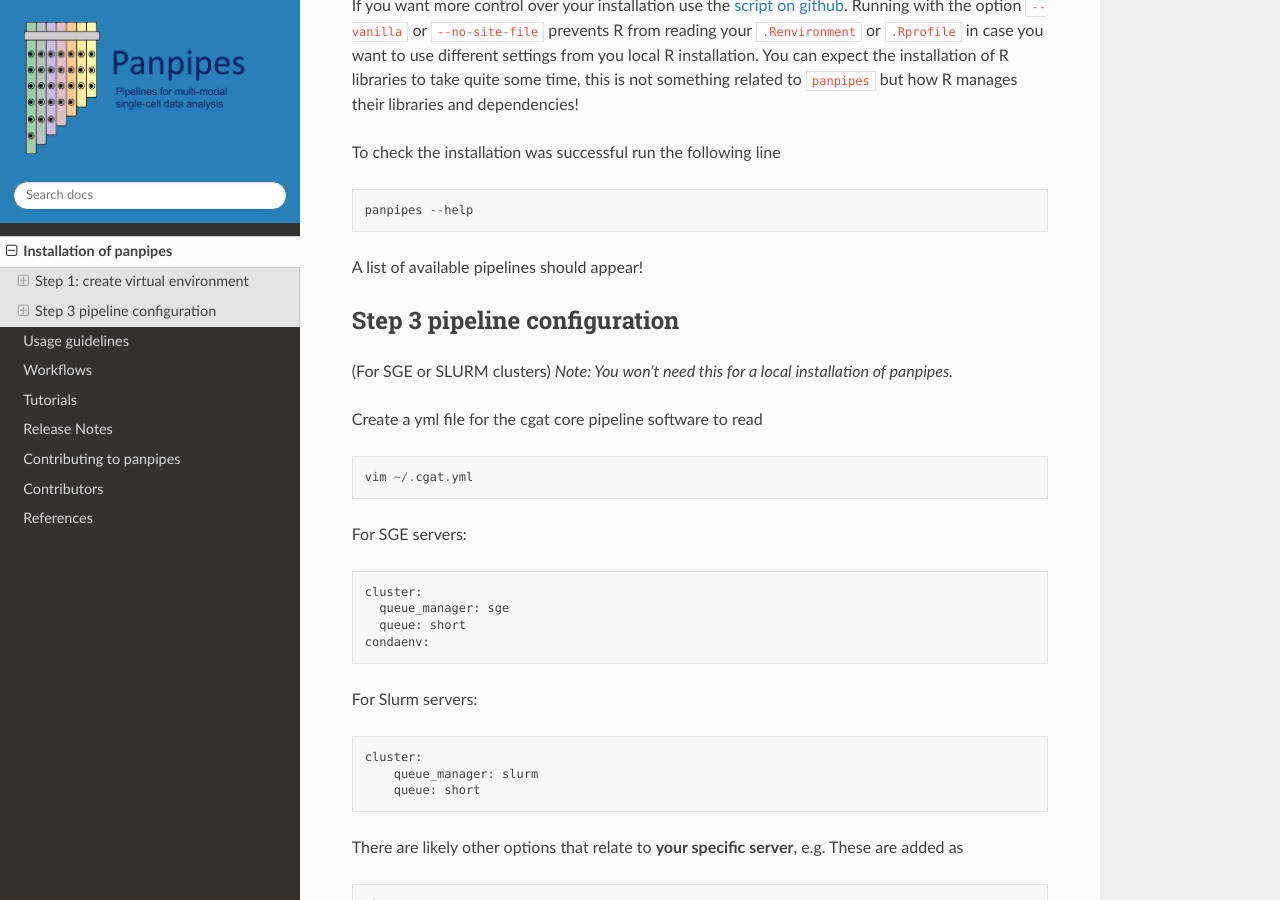
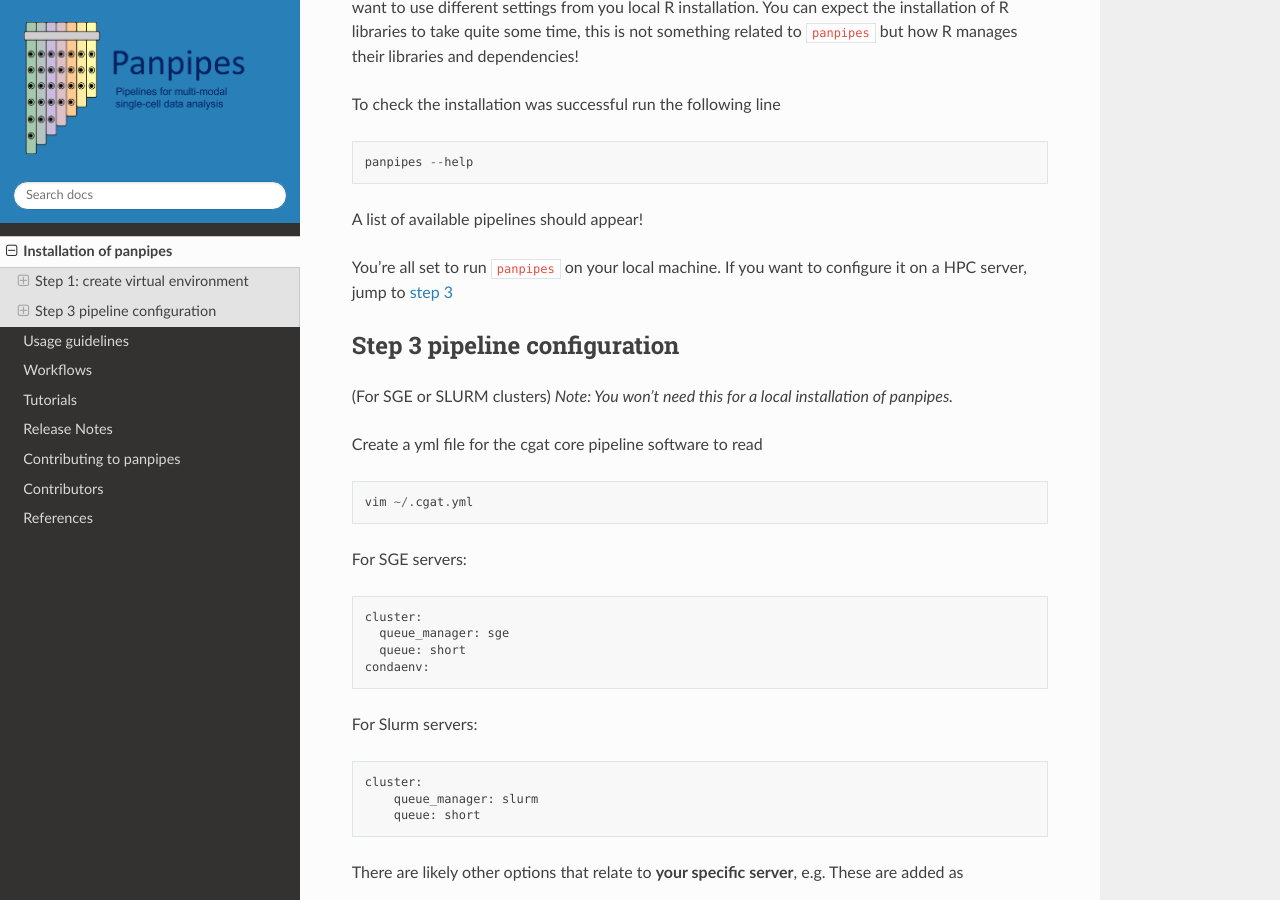
Before and after one commit to DendrouLab/panpipes, a Sphinx documentation site: the page built from docs/install.md, in a window 1280 px wide and 900 px high, scrolled down 2487 px. Built offline with Sphinx 7.4.7 and the Read the Docs theme 2.0.0, drawn with Linux system fonts in a browser that asks for light colours.

Commit message:
order of sentences

````diff
--- a/docs/install.md
+++ b/docs/install.md
@@ -130,6 +129,9 @@
 ```
 A list of available pipelines should appear!
 
+
+You're all set to run `panpipes` on your local machine.
+If you want to configure it on a HPC server, jump to [step 3](#step-3-pipeline-configuration)
 
 
 ## Step 3 pipeline configuration
````
Also changed, not shown: other parts of docs/install.md (+0 -1 lines).
